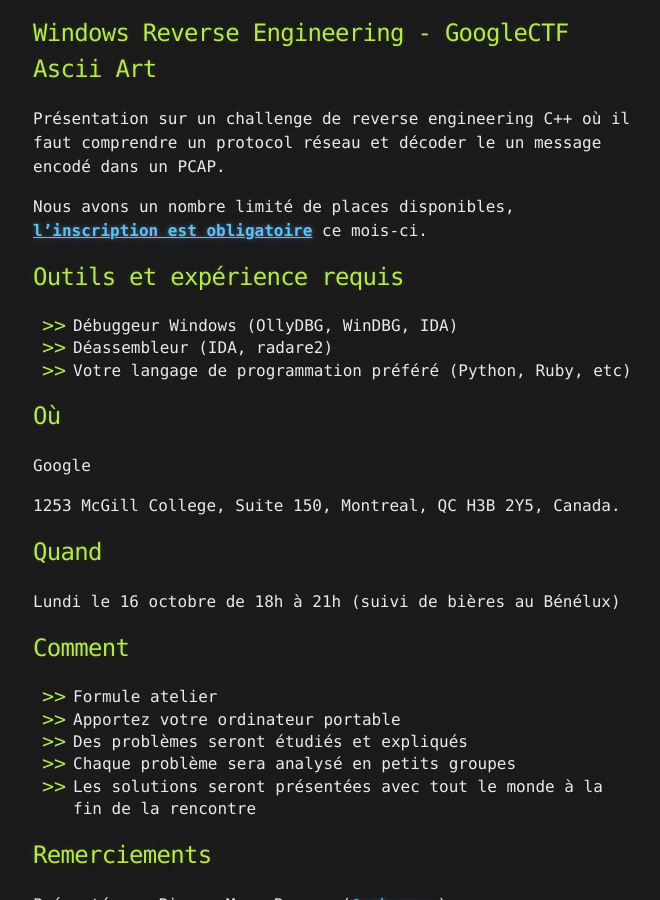
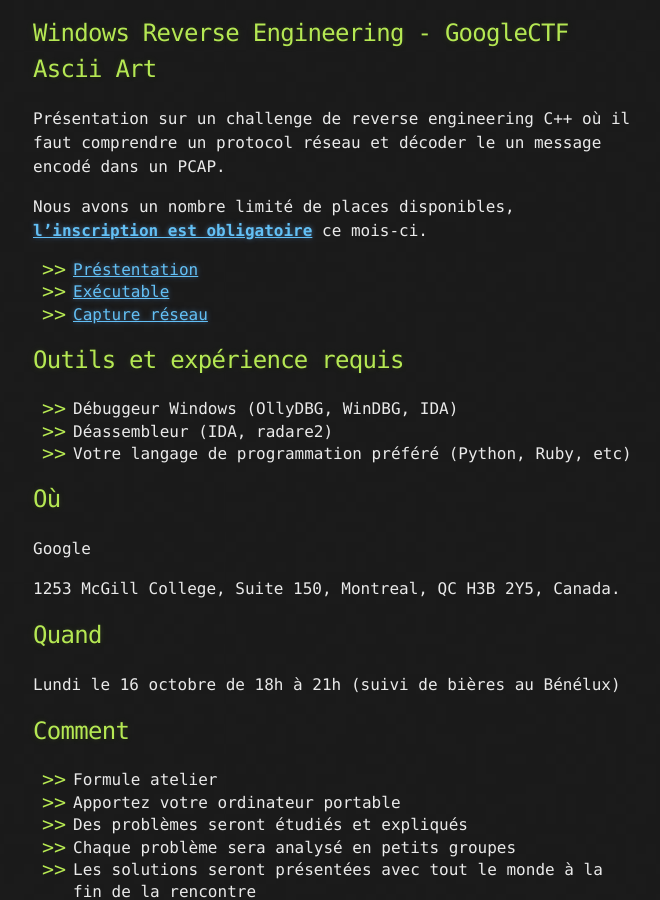
Before and after one commit to montrehack/montrehack.github.com, a Jekyll site: the page built from index.md, in a window 1280 px wide and 900 px high, scrolled down 1013 px. Shown: the whole window, without its empty margins (307-967 px from the left). Built offline with Jekyll 4.4.1, drawn with Linux system fonts in a browser that asks for light colours; comment, search, counter and statistics services are not loaded; some of the changed text lies outside the part shown.

```diff
--- a/index.md
+++ b/index.md
@@ -19,6 +19,10 @@ un protocol réseau et décoder le un message encodé dans un PCAP.
 Nous avons un nombre limité de places disponibles, [**l'inscription est
 obligatoire**](https://www.eventbrite.com/e/montrehack-tickets-38286163947)
 ce mois-ci.
+
+- [Préstentation](https://goo.gl/qPsfJS)
+- [Exécutable](https://goo.gl/xhCDSX)
+- [Capture réseau](https://goo.gl/DkUrmg)
 
 ## Outils et expérience requis
 
@@ -68,6 +72,10 @@ We have a limited number of seats, so [**registration is
 required**](https://www.eventbrite.com/e/montrehack-tickets-38286163947)
 this month.
 
+- [Slides](https://goo.gl/qPsfJS)
+- [Executable](https://goo.gl/xhCDSX)
+- [Network capture](https://goo.gl/DkUrmg)
+
 ## Tools and Experience Required
 
 * Debugger Windows (OllyDBG, WinDBG, IDA)
```
